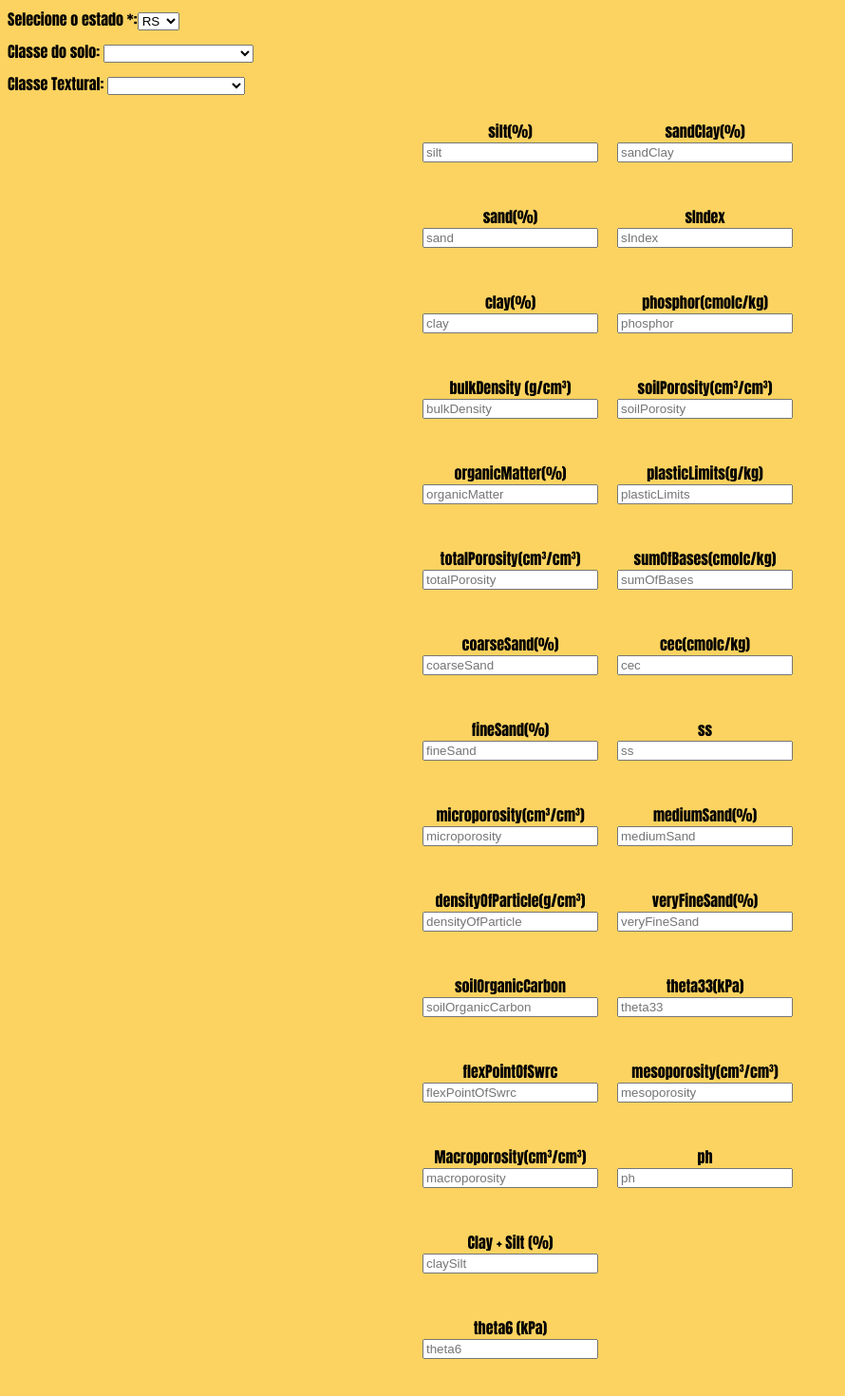
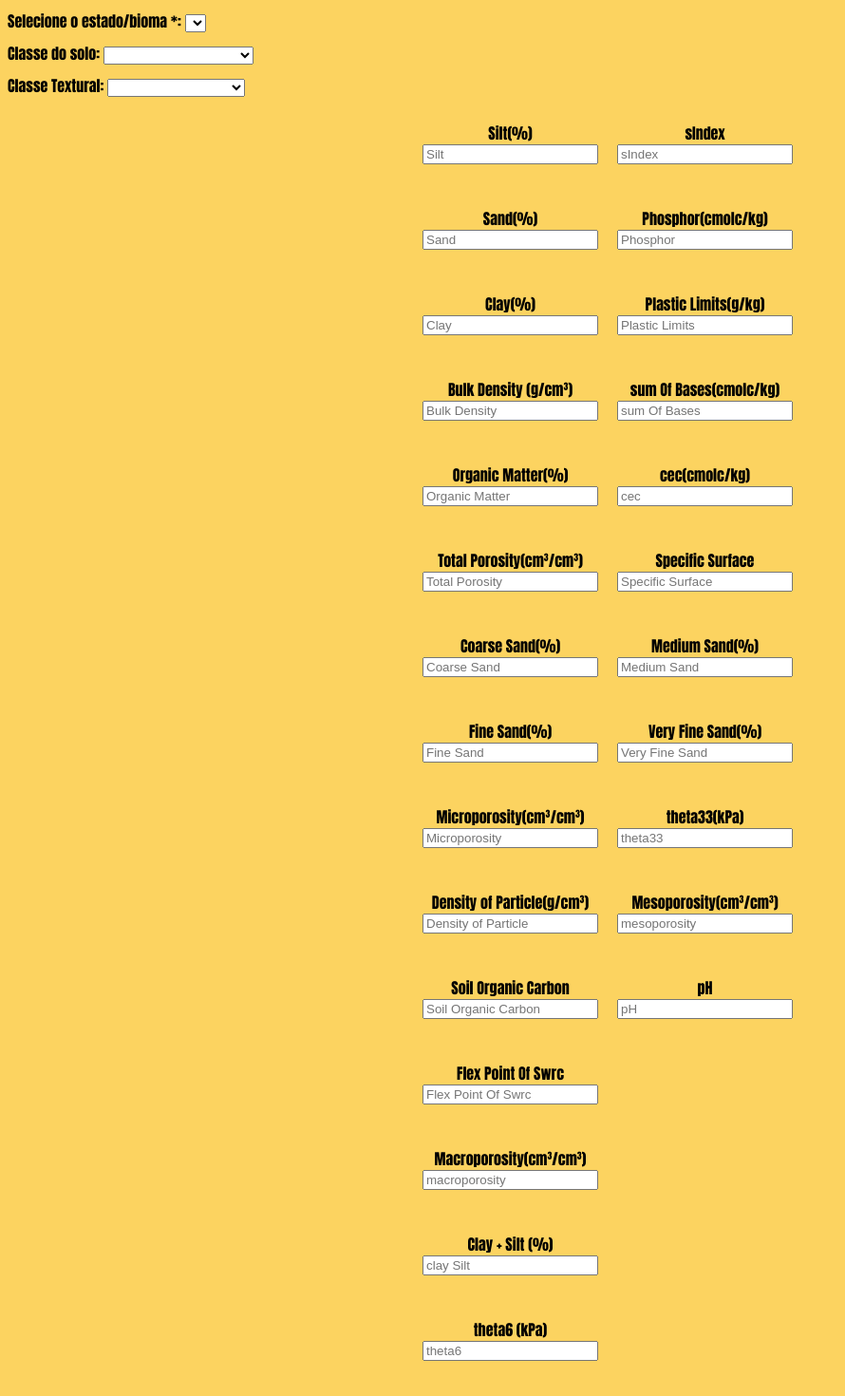
Before and after one commit to Inaciocb/HidraSoilPTF, an Angular app in the folder dss/: page / in a window 1280 px wide. Shown: the top 1470 px of the page at 95% size, without its empty margins (0-890 px from the left). Built offline with nearby package versions, Linux system fonts and the light colour scheme.

Commit message:
Update app.component.html

```diff
--- a/dss/src/app/app.component.html
+++ b/dss/src/app/app.component.html
@@ -1,47 +1,13 @@
-<!-- "Clay (%) ", "Silt (%)", "Sand (%)","Bulk density (g/cm³)", "Organic matter (%)", "total porosity (cm³/cm³)",
-    "Coarse Sand", "Fine Sand (%)", "Microporosity (cm³/cm³)", "Density of particle (g/cm³)", "Soil organic carbon",
-    "Flex point of swrc", "Macroporosity (cm³/cm³)", "Clay + silt (%)", "Theta 6 (kPa)",
-    "Liquid Limits (g/kg)", "Sand/clay (%)", "S index", "Phosphor (cmolc/kg)", "Soil porosity cm³/cm³",
-    "Plastic limits (g/kg)", "Sum of bases (cmolc/kg)", "CEC (cmolc/kg)", "Ss (m³/g)", "Medium sand (%)",
-    "Very fine sand (%)", "Theta 33 (kPa)", "Mesoporosity (cm³/cm³)", "Ph"
- -->
 
 <div class="formulario">
     <form [formGroup]="form">
 
-
-         <label for="estados">Selecione o estado *:</label>
-
-        <select name="ewstados" id="estados" formControlName="state">
-            <option value="RS">RS</option>
-            <option value="SC">SC</option>
-            <option value="PR">PR</option>
-            <option value="SP">SP</option>
-            <option value="RJ">RJ</option>
-            <option value="MG">MG</option>
-            <option value="ES">ES</option>
-            <option value="MS">MS</option>
-            <option value="MT">MT</option>
-            <option value="GO">GO</option>
-            <option value="DF">DF</option>
-            <option value="BA">BA</option>
-            <option value="SE">SE</option>
-            <option value="AL">AL</option>
-            <option value="PE">PE</option>
-            <option value="PB">PB</option>
-            <option value="RN">RN</option>
-            <option value="CE">CE</option>
-            <option value="PI">PI</option>
-            <option value="MA">MA</option>
-            <option value="TO">TO</option>
-            <option value="PA">PA</option>
-            <option value="AP">AP</option>
-            <option value="RR">RR</option>
-            <option value="AM">AM</option>
-            <option value="AC">AC</option>
-
-
-        </select>
+        <div class="p-5" style="margin-top: 10px;">
+          <label for="states">Selecione o estado/bioma *: </label>
+          <select name="states" formControlName="state" id="states">
+            <option [value]="state" *ngFor="let state of states">{{ state }}</option>
+          </select>
+        </div>
 
         <div class="p-5" style="margin-top: 10px;">
           <label for="state_raw">Classe do solo: </label>
@@ -65,80 +31,80 @@
         <ul class="lista">
             <div class="container1">
                 <li>
-                    <label for="silt">silt(%)</label>
-                    <input type="number" placeholder="silt" formControlName="silt">
+                    <label for="Silt">Silt(%)</label>
+                    <input type="number" placeholder="Silt" formControlName="silt">
                 </li>
 
                 <li>
-                    <label for ="sand">sand(%)</label>
-                    <input type="number" placeholder="sand" formControlName="sand">
+                    <label for ="Sand">Sand(%)</label>
+                    <input type="number" placeholder="Sand" formControlName="sand">
 
                 </li>
 
                 <li>
-                    <label for="clay">clay(%)</label>
-                    <input type="number" placeholder="clay" formControlName="clay">
+                    <label for="Clay">Clay(%)</label>
+                    <input type="number" placeholder="Clay" formControlName="clay">
                 </li>
 
                 <li>
 
-                    <label for="bulkDensity">bulkDensity (g/cm³)</label>
-                    <input type="number" placeholder="bulkDensity" formControlName="bulkDensity">
+                    <label for="Bulk Density">Bulk Density (g/cm³)</label>
+                    <input type="number" placeholder="Bulk Density" formControlName="bulkDensity">
 
                 </li>
 
                 <li>
 
-                    <label for="organicMatter">organicMatter(%)</label>
-                    <input type="number" placeholder="organicMatter" formControlName="organicMatter">
+                    <label for="Organic Matter">Organic Matter(%)</label>
+                    <input type="number" placeholder="Organic Matter" formControlName="organicMatter">
                 </li>
 
                 <li>
 
-                    <label for="totalPorosity">totalPorosity(cm³/cm³)</label>
-                    <input type="number" placeholder="totalPorosity" formControlName="totalPorosity">
+                    <label for="Total Porosity">Total Porosity(cm³/cm³)</label>
+                    <input type="number" placeholder="Total Porosity" formControlName="totalPorosity">
 
                 </li>
 
                 <li>
 
-                    <label for="coarseSand">coarseSand(%)</label>
-                    <input type="number" placeholder="coarseSand" formControlName="coarseSand">
+                    <label for="Coarse Sand">Coarse Sand(%)</label>
+                    <input type="number" placeholder="Coarse Sand" formControlName="coarseSand">
 
                 </li>
 
                 <li>
 
-                    <label for="fineSand">fineSand(%)</label>
-                    <input type="number" placeholder="fineSand" formControlName="fineSand">
+                    <label for="Fine Sand">Fine Sand(%)</label>
+                    <input type="number" placeholder="Fine Sand" formControlName="fineSand">
 
                 </li>
 
                 <li>
 
-                    <label for="microporosity">microporosity(cm³/cm³)</label>
-                    <input type="number" placeholder="microporosity" formControlName="microporosity">
+                    <label for="Microporosity">Microporosity(cm³/cm³)</label>
+                    <input type="number" placeholder="Microporosity" formControlName="microporosity">
 
                 </li>
 
                 <li>
 
-                    <label for="densityOfParticle">densityOfParticle(g/cm³)</label>
-                    <input type="number" placeholder="densityOfParticle" formControlName="densityOfParticle">
+                    <label for="Density of Particle">Density of Particle(g/cm³)</label>
+                    <input type="number" placeholder="Density of Particle" formControlName="densityOfParticle">
 
                 </li>
 
                 <li>
 
-                    <label for="soilOrganicCarbon">soilOrganicCarbon</label>
-                    <input type="number" placeholder="soilOrganicCarbon" formControlName="soilOrganicCarbon">
+                    <label for="Soil Organic Carbon">Soil Organic Carbon</label>
+                    <input type="number" placeholder="Soil Organic Carbon" formControlName="soilOrganicCarbon">
 
                 </li>
 
                 <li>
 
-                    <label for="flexPointOfSwrc">flexPointOfSwrc</label>
-                    <input type="number" placeholder="flexPointOfSwrc" formControlName="flexPointOfSwrc">
+                    <label for="Flex Point Of Swrc">Flex Point Of Swrc</label>
+                    <input type="number" placeholder="Flex Point Of Swrc" formControlName="flexPointOfSwrc">
 
                 </li>
 
@@ -152,7 +118,7 @@
                 <li>
 
                     <label for="claySilt">Clay + Silt (%)</label>
-                    <input type="number" placeholder="claySilt" formControlName="claySilt">
+                    <input type="number" placeholder="clay Silt" formControlName="claySilt">
 
                 </li>
 
@@ -165,20 +131,14 @@
 
                 <li>
 
-                    <label for="liquidLimits">liquidLimits(g/kg)</label>
-                    <input type="number" placeholder="liquidLimits" formControlName="liquidLimits">
+                    <label for="Liquid Limits">Liquid Limits(g/kg)</label>
+                    <input type="number" placeholder="Liquid Limits" formControlName="liquidLimits">
 
                 </li>
 
             </div>
 
            <div class="container2">
-                 <li>
-
-                <label for="sandClay">sandClay(%)</label>
-                <input type="number" placeholder="sandClay" formControlName="sandClay">
-
-            </li>
 
             <li>
 
@@ -189,29 +149,22 @@
 
             <li>
 
-                <label for="phosphor">phosphor(cmolc/kg)</label>
-                <input type="number" placeholder="phosphor" formControlName="phosphor">
+                <label for="Phosphor">Phosphor(cmolc/kg)</label>
+                <input type="number" placeholder="Phosphor" formControlName="phosphor">
 
             </li>
 
             <li>
 
-                <label for="soilPorosity">soilPorosity(cm³/cm³)</label>
-                <input type="number" placeholder="soilPorosity" formControlName="soilPorosity">
+                <label for="Plastic Limits">Plastic Limits(g/kg)</label>
+                <input type="number" placeholder="Plastic Limits" formControlName="plasticLimits">
 
             </li>
 
             <li>
 
-                <label for="plasticLimits">plasticLimits(g/kg)</label>
-                <input type="number" placeholder="plasticLimits" formControlName="plasticLimits">
-
-            </li>
-
-            <li>
-
-                <label for="sumOfBases">sumOfBases(cmolc/kg)</label>
-                <input type="number" placeholder="sumOfBases" formControlName="sumOfBases">
+                <label for="sumOfBases">sum Of Bases(cmolc/kg)</label>
+                <input type="number" placeholder="sum Of Bases" formControlName="sumOfBases">
 
             </li>
 
@@ -224,22 +177,22 @@
 
             <li>
 
-                <label for="ss">ss</label>
-                <input type="number" placeholder="ss" formControlName="ss">
+                <label for="Specific Surface">Specific Surface</label>
+                <input type="number" placeholder="Specific Surface" formControlName="ss">
 
             </li>
 
             <li>
 
-                <label for="mediumSand">mediumSand(%)</label>
-                <input type="number" placeholder="mediumSand" formControlName="mediumSand">
+                <label for="Medium Sand">Medium Sand(%)</label>
+                <input type="number" placeholder="Medium Sand" formControlName="mediumSand">
 
             </li>
 
             <li>
 
-                <label for="veryFineSand">veryFineSand(%)</label>
-                <input type="number" placeholder="veryFineSand" formControlName="veryFineSand">
+                <label for="Very Fine Sand">Very Fine Sand(%)</label>
+                <input type="number" placeholder="Very Fine Sand" formControlName="veryFineSand">
 
             </li>
 
@@ -252,16 +205,14 @@
 
             <li>
 
-                <label for="mesoporosity">mesoporosity(cm³/cm³)</label>
+                <label for="mesoporosity">Mesoporosity(cm³/cm³)</label>
                 <input type="number" placeholder="mesoporosity" formControlName="mesoporosity">
 
             </li>
 
             <li>
-
-                <label for="ph">ph</label>
-                <input type="number" placeholder="ph" formControlName="ph">
-
+                <label for="pH">pH</label>
+                <input type="number" placeholder="pH" formControlName="ph">
             </li>
            </div>
         </ul>
```
